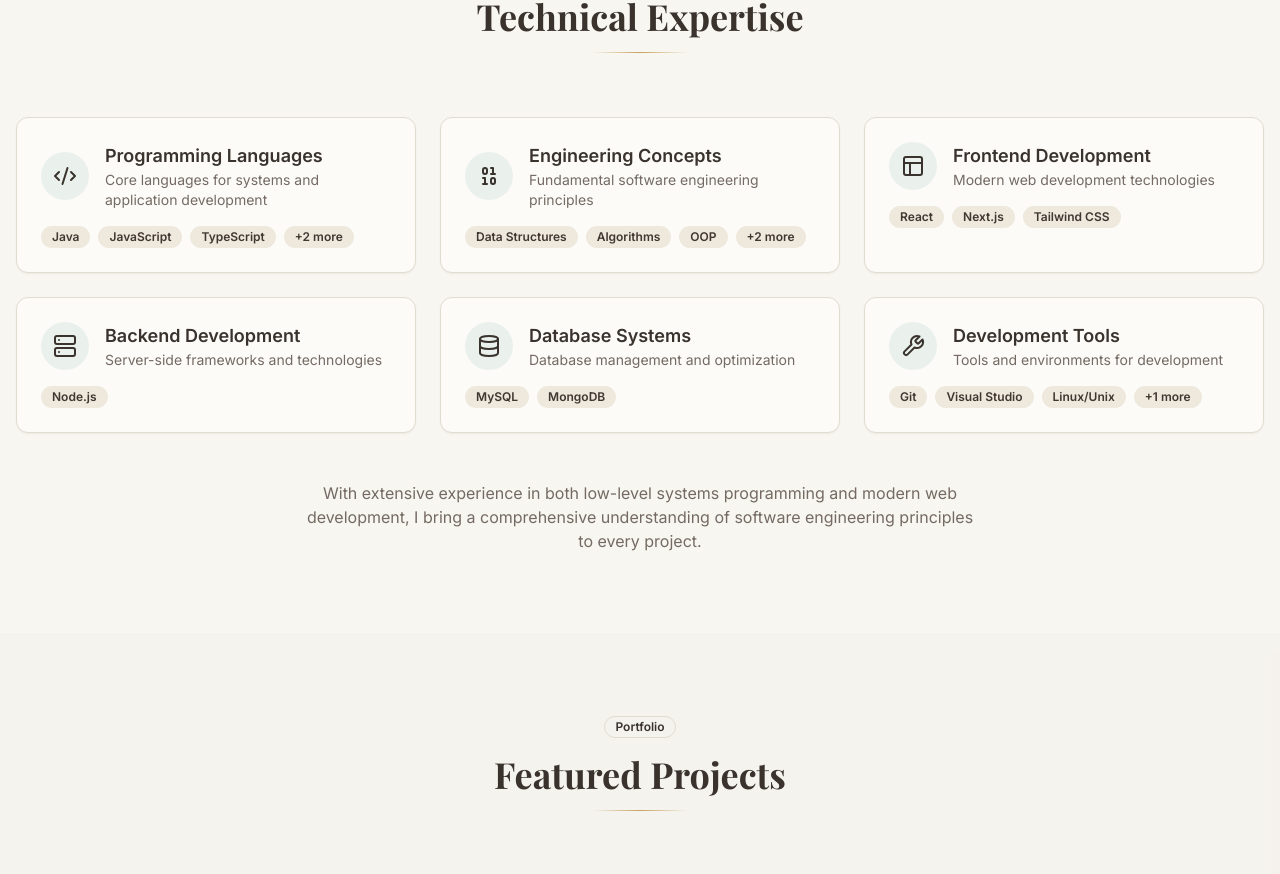
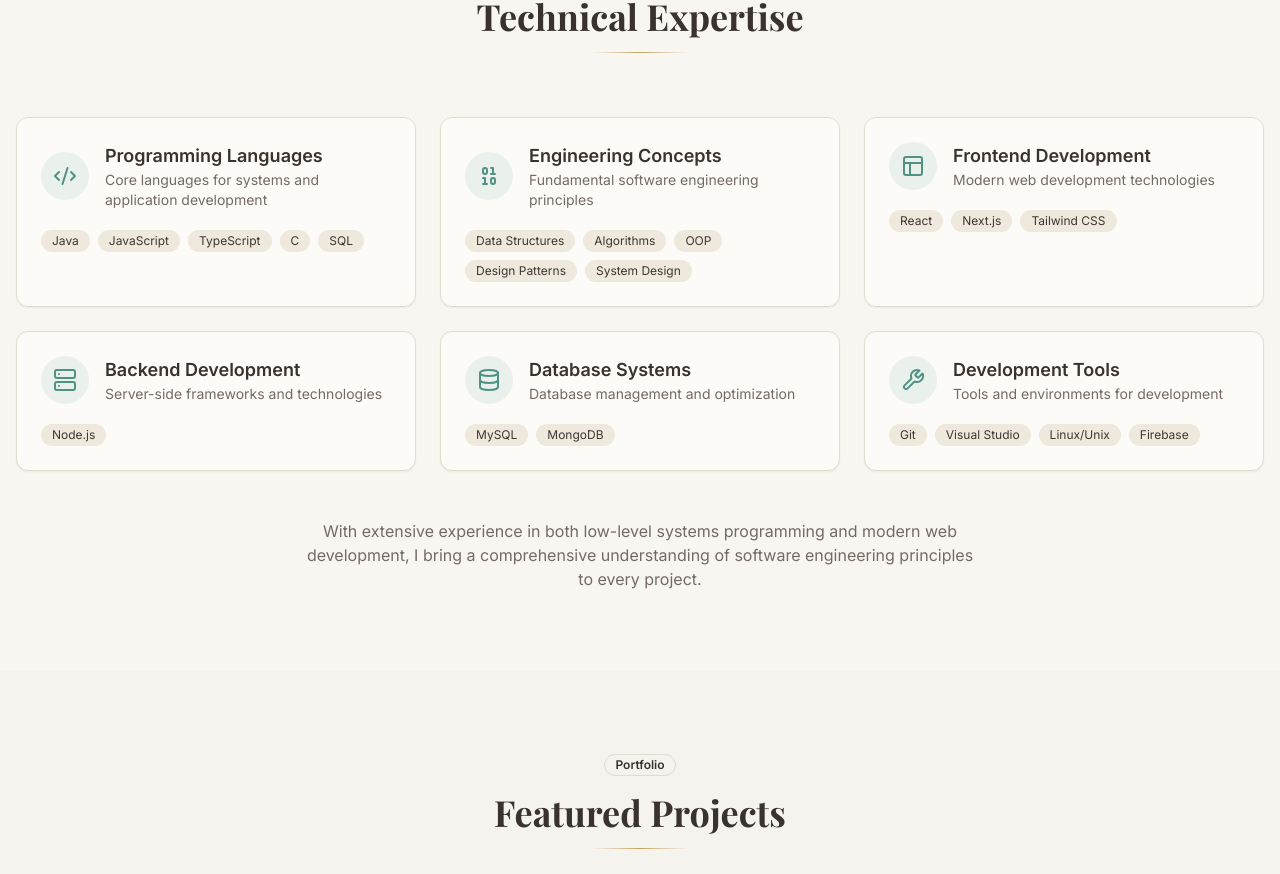
Before and after one commit to skhadder/personal-website, a Next.js app: page / in a window 1280 px wide. Shown: the part 1633-2507 px from the top of the page. Built offline with nearby package versions, Linux system fonts and the light colour scheme; grey boxes are pictures that could not be loaded; a web font is replaced by a local one.

Commit message:
refactor: simplify tech stack component and remove state management
Co-authored-by: Sarah Khadder <168234749+skhadder@users.noreply.github.com>

```diff
--- a/components/tech-stack.tsx
+++ b/components/tech-stack.tsx
@@ -1,74 +1,47 @@
 "use client"
 
-import { useState } from "react"
-import { motion, AnimatePresence } from "framer-motion"
+import { motion } from "framer-motion"
 import { Badge } from "@/components/ui/badge"
 import { Card, CardContent } from "@/components/ui/card"
 import { Code2, Layout, Server, Database, Wrench, Binary } from "lucide-react"
 
 export default function TechStack() {
-  const [selectedCategory, setSelectedCategory] = useState<string | null>(null)
-
   const technologies = {
     languages: {
       icon: <Code2 className="h-6 w-6" />,
       title: "Programming Languages",
       description: "Core languages for systems and application development",
-      skills: [
-        { name: "Java", level: 90 },
-        { name: "JavaScript", level: 90 },
-        { name: "TypeScript", level: 90 },
-        { name: "C", level: 90 },
-        { name: "SQL", level: 90 },
-      ],
+      skills: ["Java", "JavaScript", "TypeScript", "C", "SQL"],
     },
     concepts: {
       icon: <Binary className="h-6 w-6" />,
       title: "Engineering Concepts",
       description: "Fundamental software engineering principles",
-      skills: [
-        { name: "Data Structures", level: 95 },
-        { name: "Algorithms", level: 90 },
-        { name: "OOP", level: 95 },
-        { name: "Design Patterns", level: 85 },
-        { name: "System Design", level: 80 },
-      ],
+      skills: ["Data Structures", "Algorithms", "OOP", "Design Patterns", "System Design"],
     },
     frontend: {
       icon: <Layout className="h-6 w-6" />,
       title: "Frontend Development",
       description: "Modern web development technologies",
-      skills: [
-        { name: "React", level: 90 },
-        { name: "Next.js", level: 90 },
-        { name: "Tailwind CSS", level: 85 },
-      ],
+      skills: ["React", "Next.js", "Tailwind CSS"],
     },
     backend: {
       icon: <Server className="h-6 w-6" />,
       title: "Backend Development",
       description: "Server-side frameworks and technologies",
-      skills: [{ name: "Node.js", level: 85 }],
+      skills: ["Node.js"],
     },
     database: {
       icon: <Database className="h-6 w-6" />,
       title: "Database Systems",
       description: "Database management and optimization",
-      skills: [
-        { name: "MySQL", level: 90 },
-        { name: "MongoDB", level: 80 },
-      ],
+      skills: ["MySQL", "MongoDB"],
     },
     tools: {
       icon: <Wrench className="h-6 w-6" />,
       title: "Development Tools",
       description: "Tools and environments for development",
-      skills: [
-        { name: "Git", level: 90 },
-        { name: "Visual Studio", level: 85 },
-        { name: "Linux/Unix", level: 80 },
-        { name: "Firebase", level: 90 },
-      ],
+      skills: ["Git", "Visual Studio", "Linux/Unix", "Firebase"],
     },
   }
 
@@ -110,68 +83,23 @@ export default function TechStack() {
               transition={{ duration: 0.5 }}
               variants={scaleUp}
             >
-              <Card
-                className={`h-full cursor-pointer transition-all duration-300 hover:shadow-lg ${
-                  selectedCategory === key ? "ring-2 ring-primary" : ""
-                }`}
-                onClick={() => setSelectedCategory(selectedCategory === key ? null : key)}
-              >
+              <Card className="h-full transition-all duration-300 hover:shadow-lg">
                 <CardContent className="p-6">
-                  <div className="flex items-center gap-4 mb-4">
-                    <div className="bg-primary/10 p-3 rounded-full">{category.icon}</div>
+                  <div className="flex items-center gap-4 mb-5">
+                    <div className="bg-primary/10 text-primary p-3 rounded-full">{category.icon}</div>
                     <div>
                       <h3 className="text-lg font-semibold">{category.title}</h3>
                       <p className="text-sm text-muted-foreground">{category.description}</p>
                     </div>
                   </div>
 
-                  <AnimatePresence>
-                    {selectedCategory === key && (
-                      <motion.div
-                        initial={{ opacity: 0, height: 0 }}
-                        animate={{ opacity: 1, height: "auto" }}
-                        exit={{ opacity: 0, height: 0 }}
-                        transition={{ duration: 0.3 }}
-                        className="space-y-4"
-                      >
-                        {category.skills.map((skill, index) => (
-                          <motion.div
-                            key={index}
-                            initial={{ opacity: 0, x: -20 }}
-                            animate={{ opacity: 1, x: 0 }}
-                            transition={{ delay: index * 0.1 }}
-                            className="space-y-2"
-                          >
-                            <div className="flex justify-between text-sm">
-                              <span className="font-medium">{skill.name}</span>
-                              <span className="text-muted-foreground">{skill.level}%</span>
-                            </div>
-                            <div className="w-full bg-muted rounded-full h-2 border border-border">
-                              <motion.div
-                                initial={{ width: 0 }}
-                                animate={{ width: `${skill.level}%` }}
-                                transition={{ duration: 0.5, delay: index * 0.1 }}
-                                className="bg-primary h-2 rounded-full shadow-sm"
-                              />
-                            </div>
-                          </motion.div>
-                        ))}
-                      </motion.div>
-                    )}
-                  </AnimatePresence>
-
-                  {selectedCategory !== key && (
-                    <div className="mt-4 flex flex-wrap gap-2">
-                      {category.skills.slice(0, 3).map((skill, index) => (
-                        <Badge key={index} variant="secondary">
-                          {skill.name}
-                        </Badge>
-                      ))}
-                      {category.skills.length > 3 && (
-                        <Badge variant="secondary">+{category.skills.length - 3} more</Badge>
-                      )}
-                    </div>
-                  )}
+                  <div className="flex flex-wrap gap-2">
+                    {category.skills.map((skill) => (
+                      <Badge key={skill} variant="secondary" className="font-normal">
+                        {skill}
+                      </Badge>
+                    ))}
+                  </div>
                 </CardContent>
               </Card>
             </motion.div>
```
